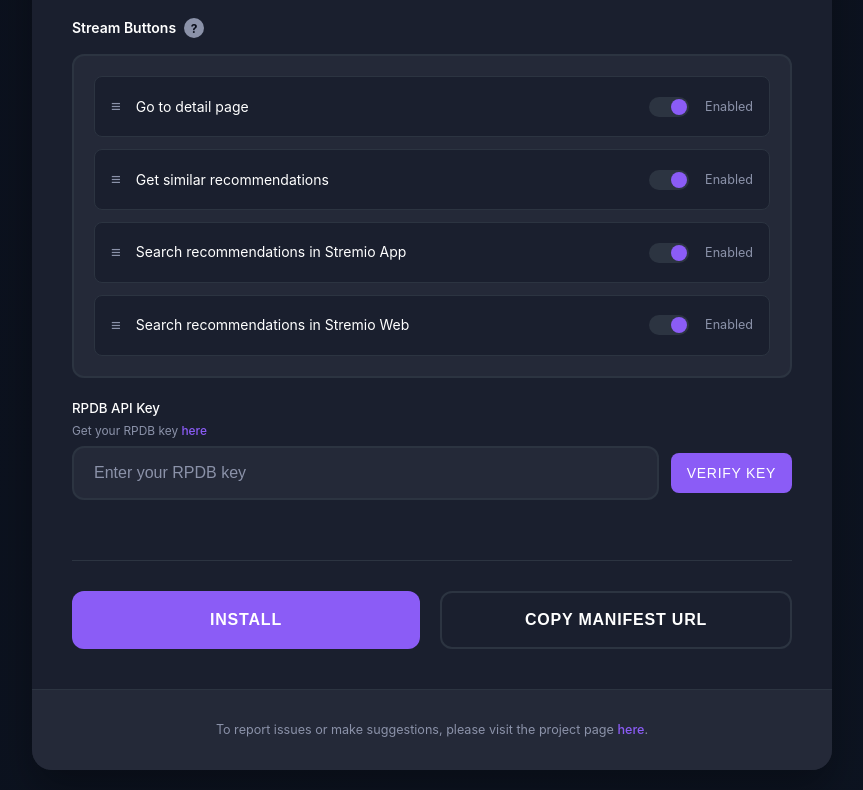
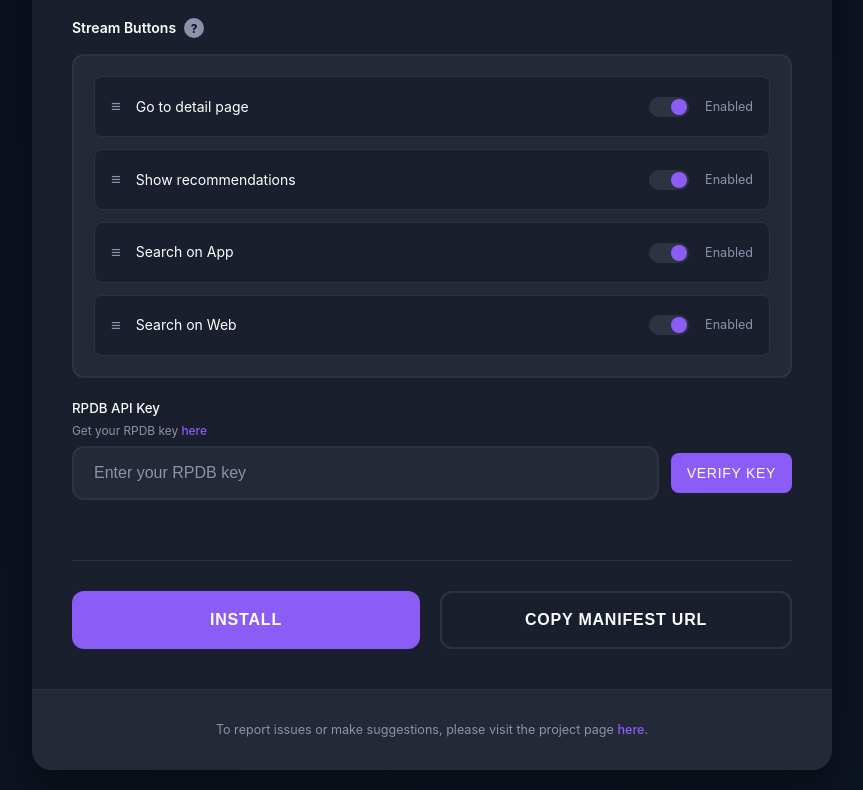
Before and after one commit to rama1997/More-Like-This, a website: page public/configure.html in a window 1280 px wide. Shown: the part 1950-2740 px from the top of the page, without its empty margins (208-1071 px from the left). Drawn offline with Linux system fonts and the light colour scheme.

Commit message:
feat: update stream button names

```diff
--- a/public/configure.html
+++ b/public/configure.html
@@ -243,7 +243,7 @@
 
 							<div id="stream-rec" class="stream-item" data-value="recs">
 								<span class="catalog-icon">≡</span>
-								<span class="stream-name">Get similar recommendations</span>
+								<span class="stream-name">Show recommendations</span>
 								<div class="stream-controls">
 									<label class="mini-toggle">
 										<input type="checkbox" id="streamRecEnabled" name="streamRecEnabled" checked />
@@ -255,7 +255,7 @@
 
 							<div id="stream-app" class="stream-item" data-value="app">
 								<span class="catalog-icon">≡</span>
-								<span class="stream-name">Search recommendations in Stremio App</span>
+								<span class="stream-name">Search on App</span>
 								<div class="stream-controls">
 									<label class="mini-toggle">
 										<input type="checkbox" id="streamAppEnabled" name="streamAppEnabled" checked />
@@ -267,7 +267,7 @@
 
 							<div id="stream-web" class="stream-item" data-value="web">
 								<span class="catalog-icon">≡</span>
-								<span class="stream-name">Search recommendations in Stremio Web</span>
+								<span class="stream-name">Search on Web</span>
 								<div class="stream-controls">
 									<label class="mini-toggle">
 										<input type="checkbox" id="streamWebEnabled" name="streamWebEnabled" checked />
```
Also changed, not shown: src/stream.js (+4 -4 lines).
